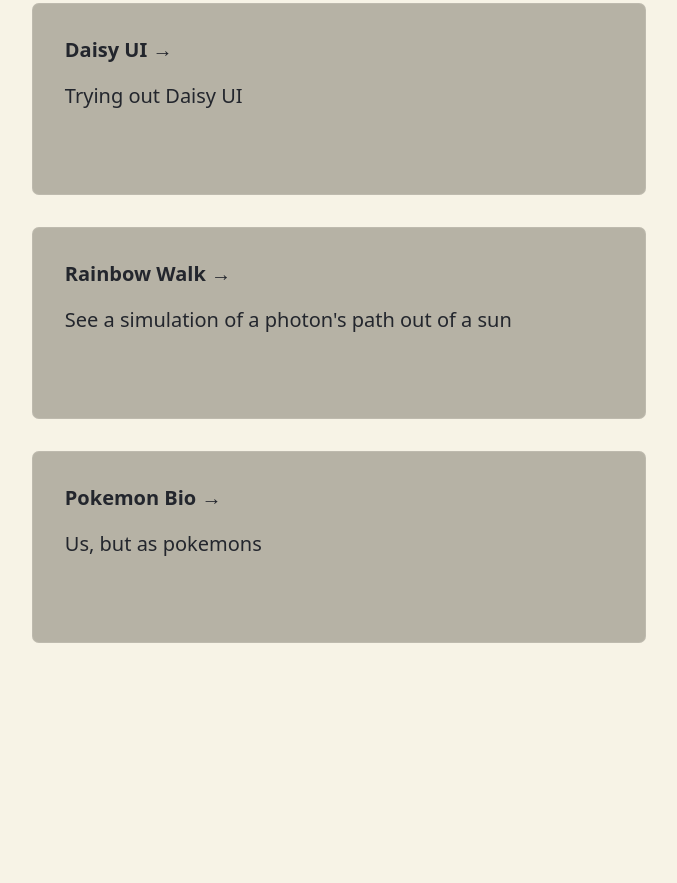
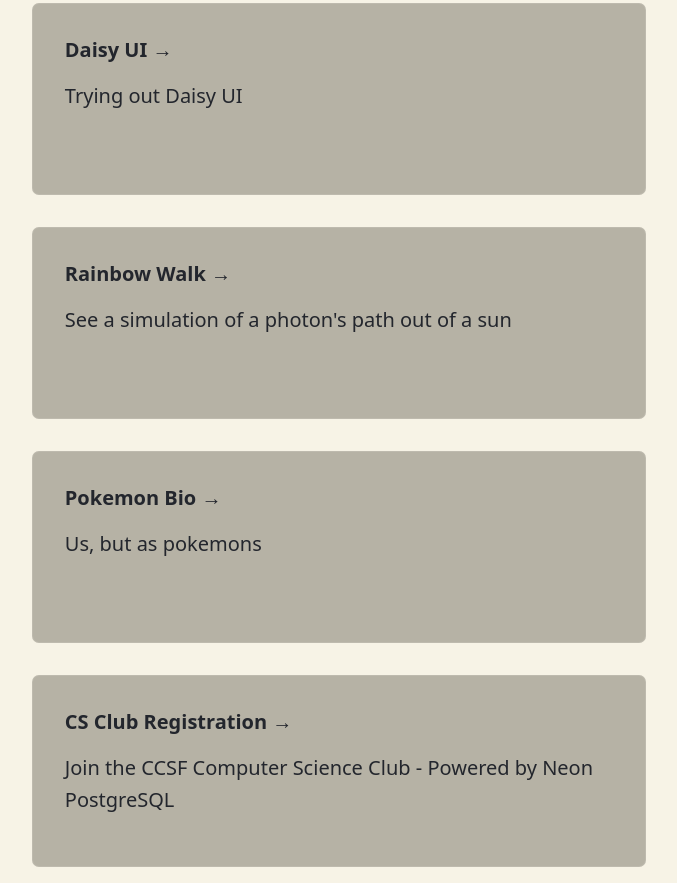
Before and after one commit to ccsf-cs-club/ccsf-cs-club, an Astro site: page /projects in a window 1280 px wide. Shown: the part 1129-2012 px from the top of the page, without its empty margins (301-978 px from the left). Before the commit the page ends 1788 px from the top, so only its background shows below. Built offline with nearby package versions, Linux system fonts and the light colour scheme; Astro itself is replaced by a stand-in of ours.

Commit message:
Add CS Club Registration to projects page
- Add registration form as a featured project
- Links to /register for easy access from main navigation

```diff
--- a/src/pages/projects/index.astro
+++ b/src/pages/projects/index.astro
@@ -64,6 +64,14 @@
         body="Us, but as pokemons"
       />
     </div>
+    <br />
+    <div class="m-auto w-4/5">
+      <Card
+        href="/register"
+        title="CS Club Registration"
+        body="Join the CCSF Computer Science Club - Powered by Neon PostgreSQL"
+      />
+    </div>
   </main>
 </Layout>
 
```
